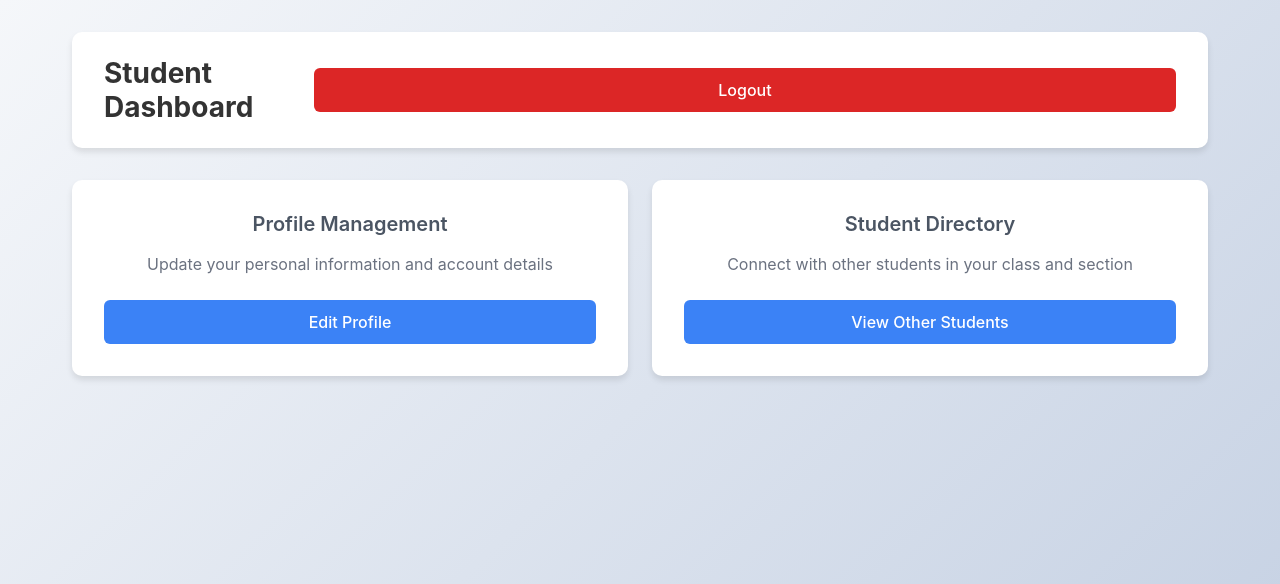
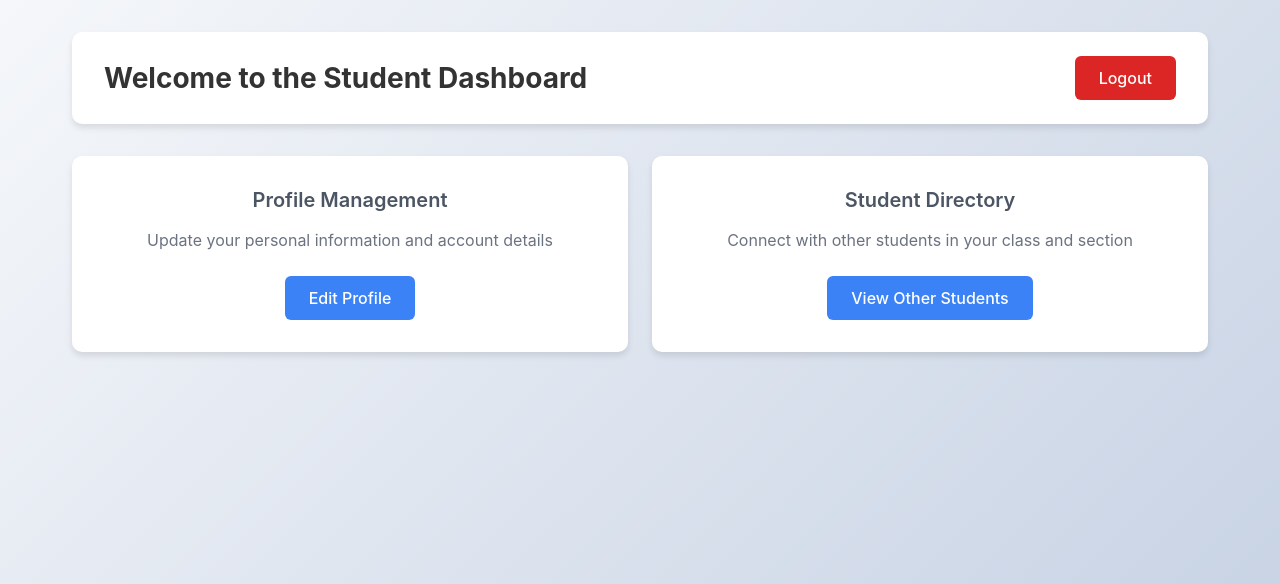
Before and after one commit to Ritesh-Biswas/Week-4_User_Auth, a Django app: template user_auth_project/student_records/templates/student_dashboard.html in a window 1280 px wide. Shown: the top 584 px of the page. Run offline with Django 4.2, Linux system fonts and the light colour scheme; the template is opened without the code that fills it, so the values that code supplies are empty.

Commit message:
Student CSS is done and minor fixes are done

```diff
--- a/user_auth_project/student_records/templates/student_dashboard.html
+++ b/user_auth_project/student_records/templates/student_dashboard.html
@@ -88,7 +88,6 @@
             text-decoration: none;
             cursor: pointer;
             transition: all 0.15s ease-in-out;
-            width: 100%;
             text-align: center;
         }
 
@@ -141,7 +140,7 @@
 <body>
     <div class="dashboard-container">
         <div class="header">
-            <h1>Student Dashboard</h1>
+            <h1>Welcome to the Student Dashboard</h1>
             <a href="/login/" class="btn btn-danger">Logout</a>
         </div>
 
```
